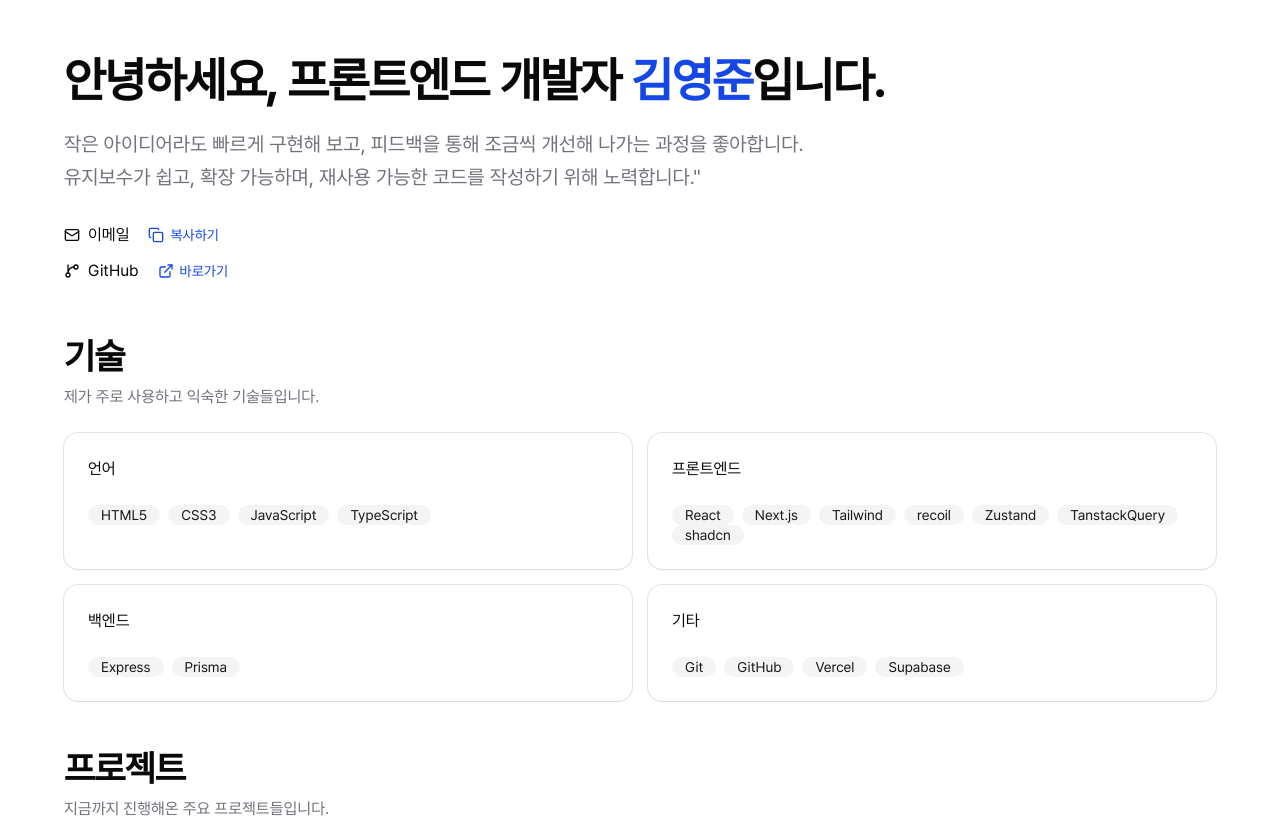
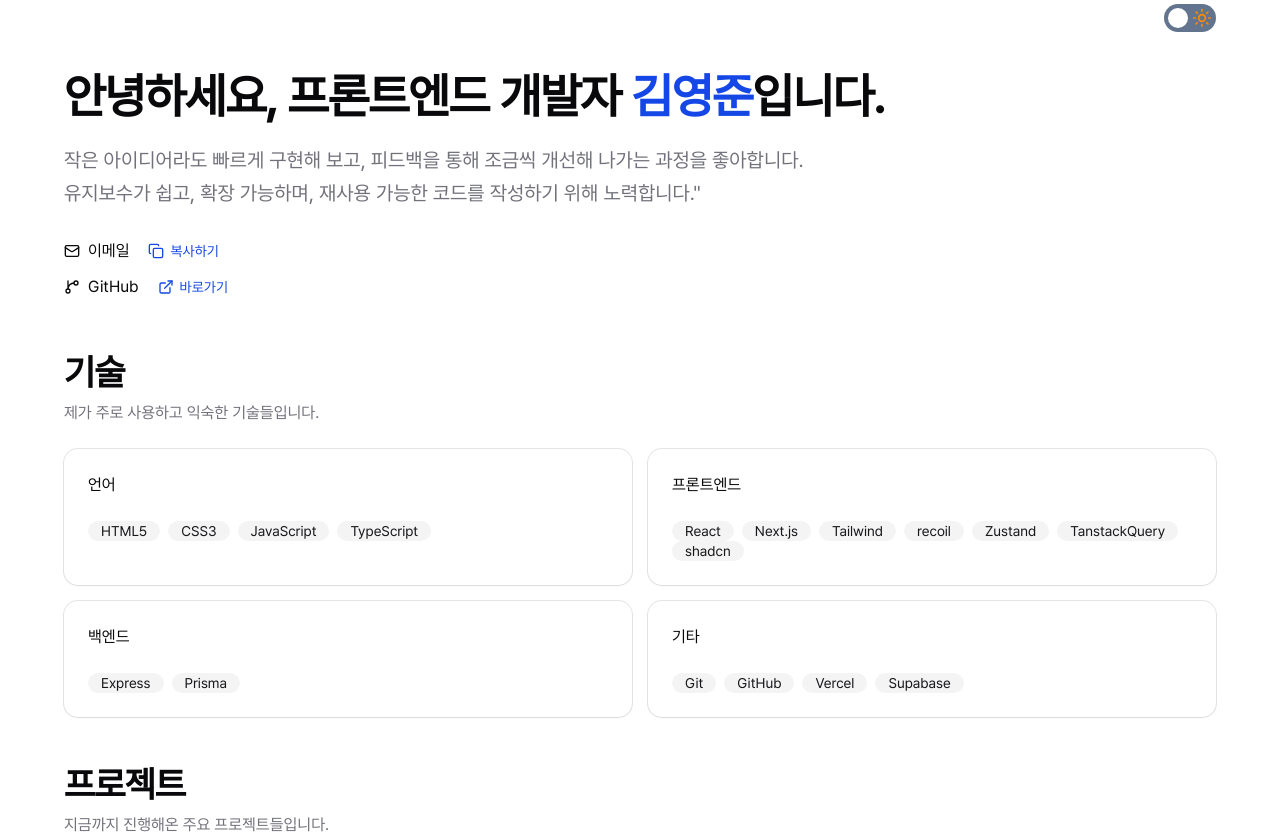
Before and after one commit to DL-Berkey/MyPortfolio, a Next.js app: page / in a window 1280 px wide. Shown: the top 834 px of the page. Built offline with nearby package versions, Linux system fonts and the light colour scheme.

Commit message:
add: ThemeButton.tsx add: Header.tsx edit: theme-provider.tsx edit: padding of page.tsx

```diff
--- a/app/layout.tsx
+++ b/app/layout.tsx
@@ -4,6 +4,7 @@ import { ThemeProvider } from "@/components/theme-provider"
 import { cn } from "@/lib/utils"
 
 import { pretendard } from "@/lib/font"
+import Header from "@/components/Header"
 
 export default function RootLayout({
     children,
@@ -18,7 +19,10 @@ export default function RootLayout({
         >
             <body>
                 <ThemeProvider>
-                    <div className="container px-16 mx-auto">{children}</div>
+                    <div className="container mx-auto px-16">
+                        <Header />
+                        {children}
+                    </div>
                 </ThemeProvider>
             </body>
         </html>
--- a/app/page.tsx
+++ b/app/page.tsx
@@ -4,10 +4,10 @@ import Project from "@/components/section/Project"
 
 export default function Page() {
     return (
-        <div className="space-y-8 py-14 md:space-y-12">
+        <main className="space-y-8 py-10 md:space-y-12">
             <About />
             <Skill />
             <Project />
-        </div>
+        </main>
     )
 }
--- /dev/null
+++ b/components/Header.tsx
@@ -0,0 +1,11 @@
+import ThemeButton from "./ThemeButton"
+
+const Header = () => {
+    return (
+        <header className="flex justify-end pt-1">
+            <ThemeButton />
+        </header>
+    )
+}
+
+export default Header
--- /dev/null
+++ b/components/ThemeButton.tsx
@@ -0,0 +1,29 @@
+"use client"
+
+import { useTheme } from "next-themes"
+
+import { Moon, Sun } from "lucide-react"
+
+const ThemeButton = () => {
+    const { resolvedTheme, setTheme } = useTheme()
+
+    return (
+        <label className="relative flex cursor-pointer gap-1 rounded-2xl bg-slate-500 p-1">
+            <input
+                type="checkbox"
+                name="theme input"
+                checked={resolvedTheme === "dark"}
+                onChange={() =>
+                    setTheme(resolvedTheme === "light" ? "dark" : "light")
+                }
+                className="peer sr-only"
+            />
+
+            <Moon className="size-5 text-yellow-400" />
+            <Sun className="size-5 text-orange-400" />
+            <div className="peer absolute size-5 translate-x-0 rounded-full bg-white transition-all duration-300 peer-checked:ml-1 peer-checked:translate-x-full"></div>
+        </label>
+    )
+}
+
+export default ThemeButton
--- a/components/theme-provider.tsx
+++ b/components/theme-provider.tsx
@@ -1,7 +1,6 @@
 "use client"
 
-import * as React from "react"
-import { ThemeProvider as NextThemesProvider, useTheme } from "next-themes"
+import { ThemeProvider as NextThemesProvider } from "next-themes"
 
 function ThemeProvider({
     children,
@@ -12,60 +11,11 @@ function ThemeProvider({
             attribute="class"
             defaultTheme="system"
             enableSystem
-      disableTransitionOnChange
             {...props}
         >
-      <ThemeHotkey />
             {children}
         </NextThemesProvider>
     )
 }
 
-function isTypingTarget(target: EventTarget | null) {
-  if (!(target instanceof HTMLElement)) {
-    return false
-  }
-
-  return (
-    target.isContentEditable ||
-    target.tagName === "INPUT" ||
-    target.tagName === "TEXTAREA" ||
-    target.tagName === "SELECT"
-  )
-}
-
-function ThemeHotkey() {
-  const { resolvedTheme, setTheme } = useTheme()
-
-  React.useEffect(() => {
-    function onKeyDown(event: KeyboardEvent) {
-      if (event.defaultPrevented || event.repeat) {
-        return
-      }
-
-      if (event.metaKey || event.ctrlKey || event.altKey) {
-        return
-      }
-
-      if (event.key.toLowerCase() !== "d") {
-        return
-      }
-
-      if (isTypingTarget(event.target)) {
-        return
-      }
-
-      setTheme(resolvedTheme === "dark" ? "light" : "dark")
-    }
-
-    window.addEventListener("keydown", onKeyDown)
-
-    return () => {
-      window.removeEventListener("keydown", onKeyDown)
-    }
-  }, [resolvedTheme, setTheme])
-
-  return null
-}
-
 export { ThemeProvider }
```
Lines whose indentation alone changed are shown as unchanged.
